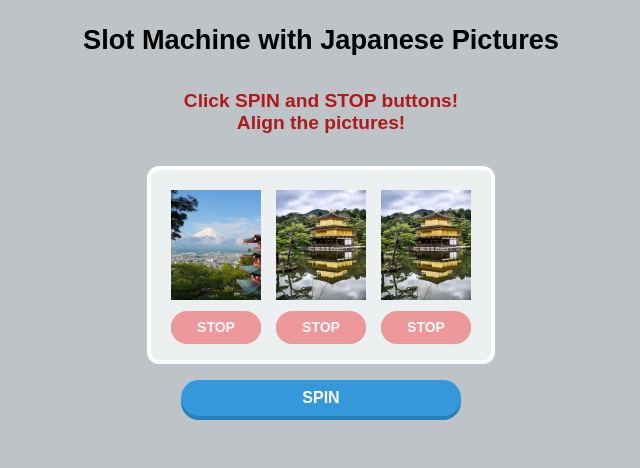
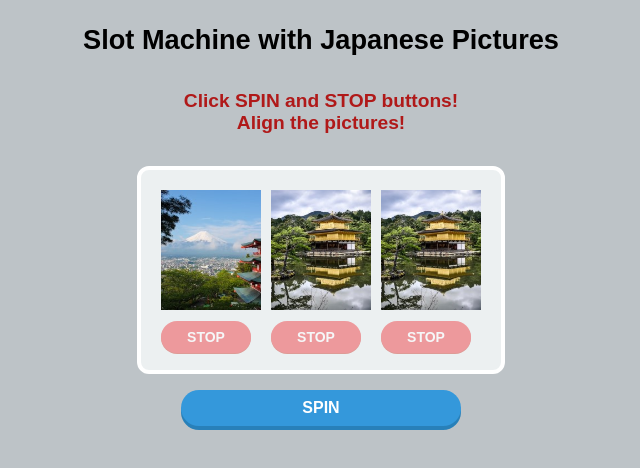
Before and after one commit to KoiCode7/Slot-Machine-Game, a plain HTML site: page index.html in a window 1280 px wide. Shown: the whole page, without its empty margins (319-959 px from the left). Drawn offline with Linux system fonts and the light colour scheme.

Commit message:
Changed sizes of pictures

```diff
--- a/css/style.css
+++ b/css/style.css
@@ -25,7 +25,7 @@ text-align: center;
 }
 
 main {
-  width: 300px;
+  width: 320px;
   background: #ecf0f1;
   padding: 20px;
   border: 4px solid #fff;
@@ -36,8 +36,8 @@ main {
 }
 
 .panel img {
-  width: 90px;
-  height: 110px;
+  width: 100px;
+  height: 120px;
   margin-bottom: 4px;
 }
 
```
